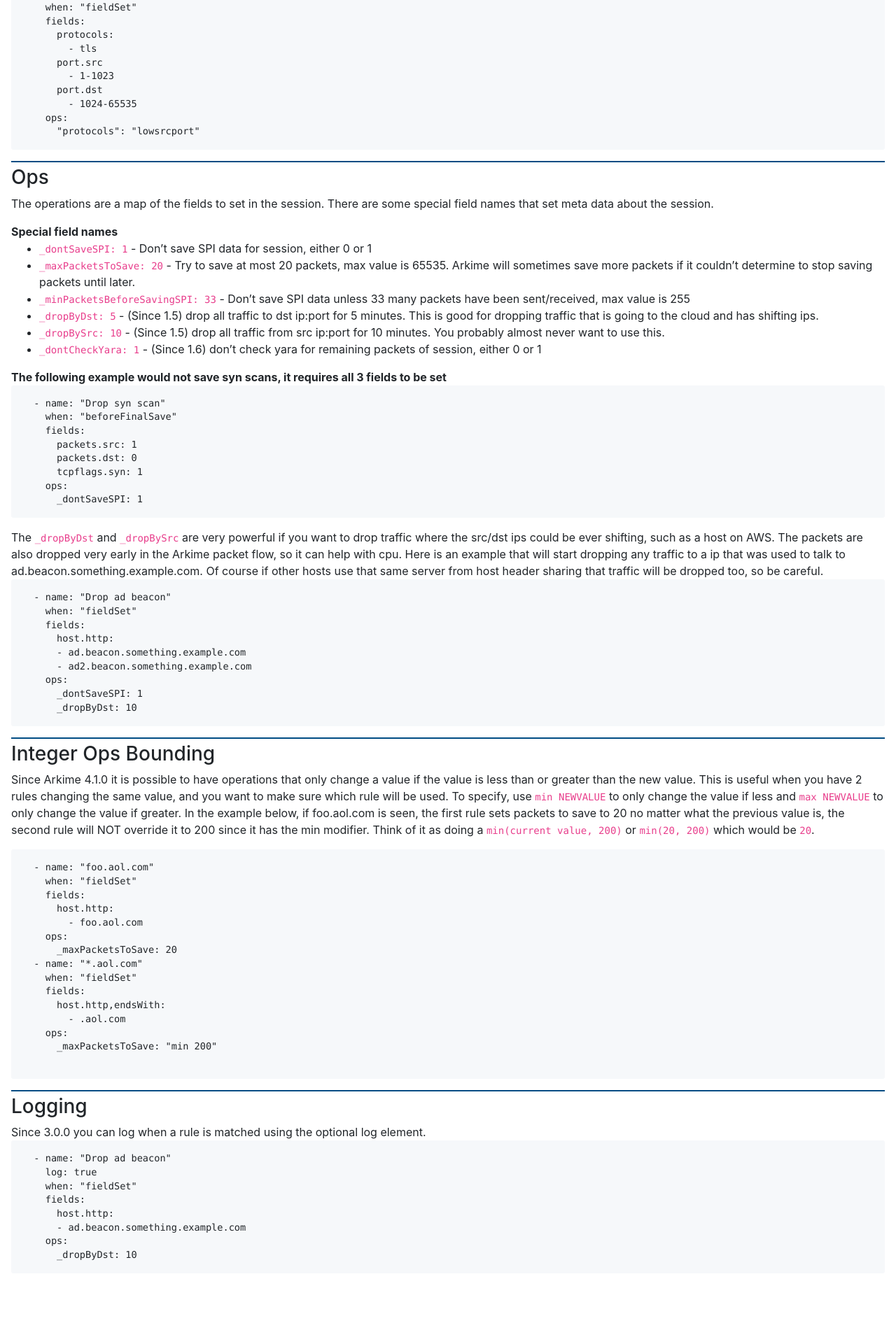
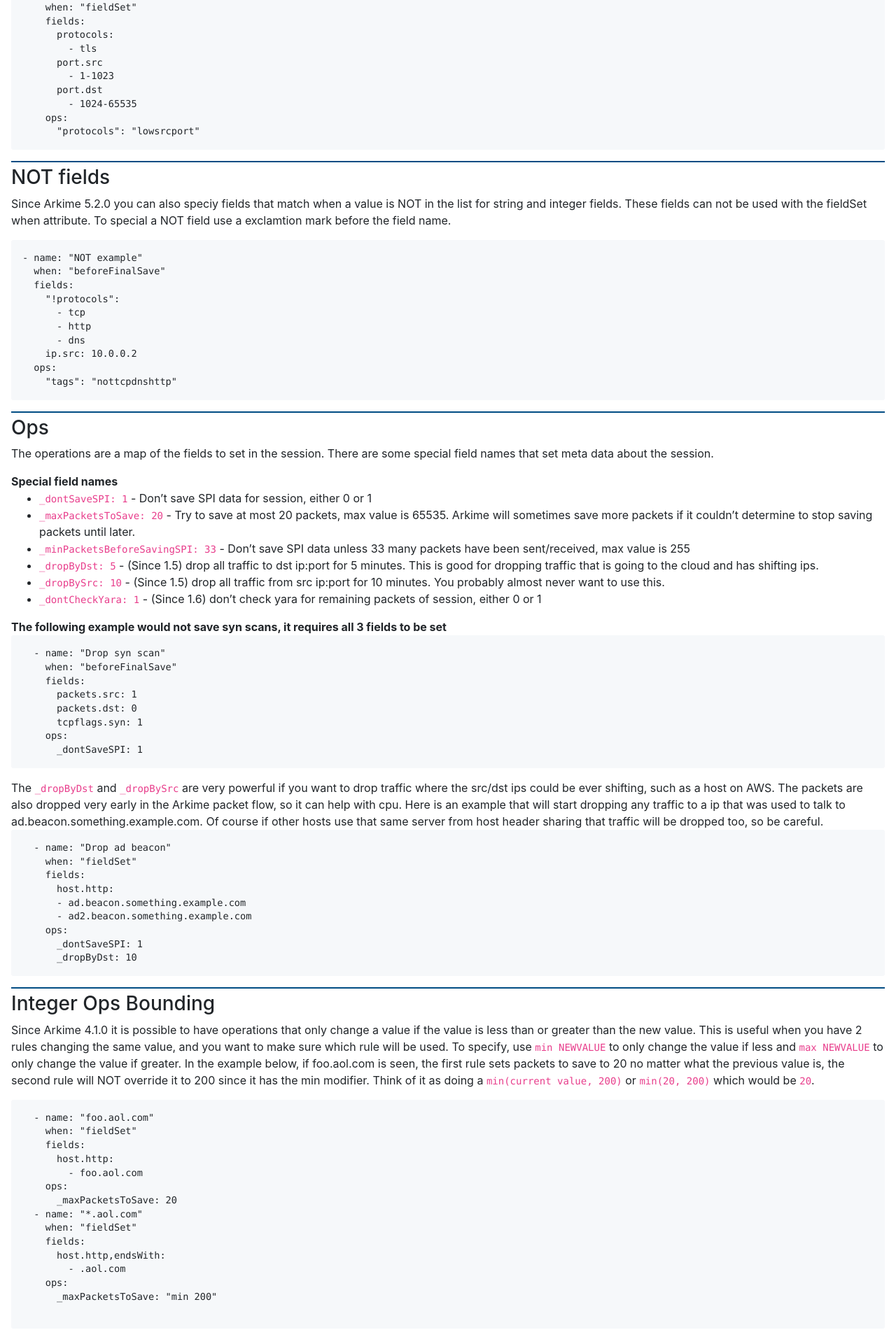
Before and after one commit to arkime/arkimeweb, a Jekyll site: the page built from _wiki/rulesformat.md, in a window 1280 px wide. Shown: the part 2534-4445 px from the top of the page at 70% size. Built offline with Jekyll 4.4.1, drawn with Linux system fonts in a browser that asks for light colours.

Commit message:
added NOT fields

````diff
--- a/_wiki/rulesformat.md
+++ b/_wiki/rulesformat.md
@@ -152,6 +152,25 @@ For example this rule requires the src port to be < 1024 and dst port be > 1024
       "protocols": "lowsrcport"
 ```
 
+### NOT fields
+{: .subsection }
+
+Since Arkime 5.2.0 you can also speciy fields that match when a value is NOT in the list for string and integer fields.
+These fields can not be used with the fieldSet when attribute.
+To special a NOT field use a exclamtion mark before the field name.
+```
+- name: "NOT example"
+  when: "beforeFinalSave"
+  fields:
+    "!protocols":
+      - tcp
+      - http
+      - dns
+    ip.src: 10.0.0.2
+  ops:
+    "tags": "nottcpdnshttp"
+```
+
 ### Ops
 {: .subsection }
 
````
